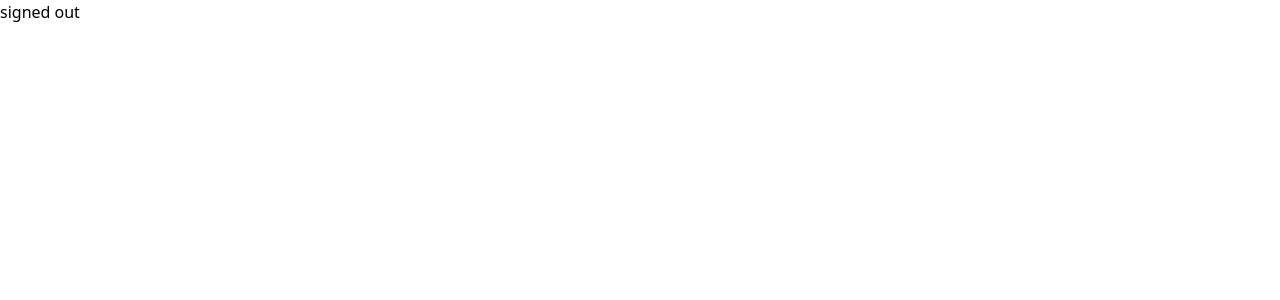
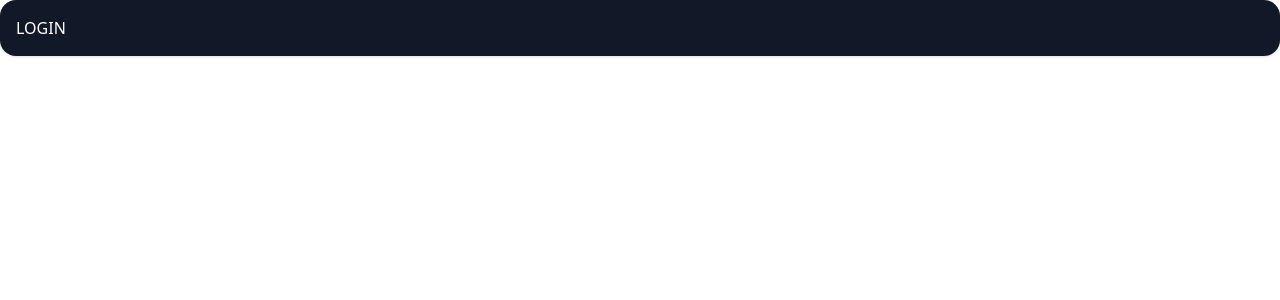
Before and after one commit to brajpatel/messaging-app, a React (Vite) app: page / in a window 1280 px wide. Shown: the top 300 px of the page. Built offline with nearby package versions, Linux system fonts and the light colour scheme.

Commit message:
Use login component for initial page

```diff
--- a/src/App.jsx
+++ b/src/App.jsx
@@ -1,6 +1,7 @@
 import './App.css';
 import { useState, useEffect } from 'react';
 import { BrowserRouter, Routes, Route } from 'react-router-dom';
+import Login from './components/Login';
 
 function App() {
   const [user, setUser] = useState(null);
@@ -33,7 +34,7 @@ function App() {
       <BrowserRouter>
         <Routes>
           {!user ? (
-            <Route path='/' element={<div>signed out</div>}/>
+            <Route path='/' element={ <Login/> }/>
           ) : (
             <Route path='/' element={<div>signed in</div>}/>
           )}
--- a/src/components/Login.jsx
+++ b/src/components/Login.jsx
@@ -2,7 +2,7 @@ import './Login.css';
 
 function Login() {
     return (
-        <div>
+        <div className='container mx-auto'>
             <p className='bg-gray-900 text-white p-4 rounded-2xl shadow'>LOGIN</p>
         </div>
     )
```
